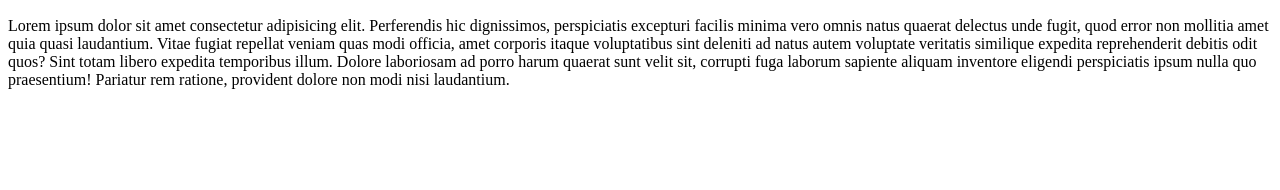
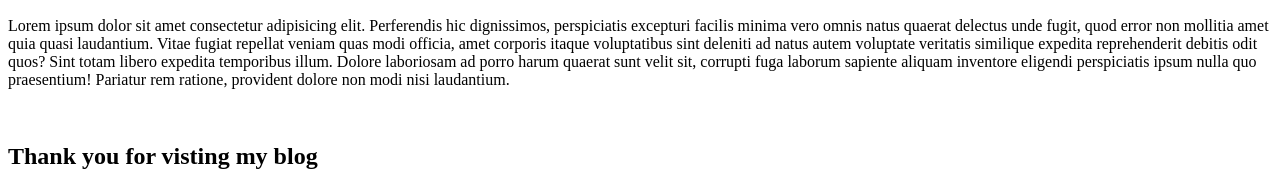
Before and after one commit to Kfcullinan/Refresh-WebDev, a plain HTML site: page index.html in a window 1280 px wide. Shown: the part 2649-2839 px from the top of the page. Before the commit the page ends 2754 px from the top, so only its background shows below. Drawn offline with Linux system fonts and the light colour scheme.

Commit message:
added footer

```diff
--- a/index.html
+++ b/index.html
@@ -84,4 +84,9 @@
 
                     Dolore laboriosam ad porro harum quaerat sunt velit sit, corrupti fuga laborum sapiente aliquam inventore eligendi perspiciatis ipsum nulla quo praesentium! Pariatur rem ratione, provident dolore non modi nisi laudantium.</p>
 </body>
+    <br>
+
+<footer>
+    <h2>Thank you for visting my blog</h2>
+</footer>
 </html>
```
